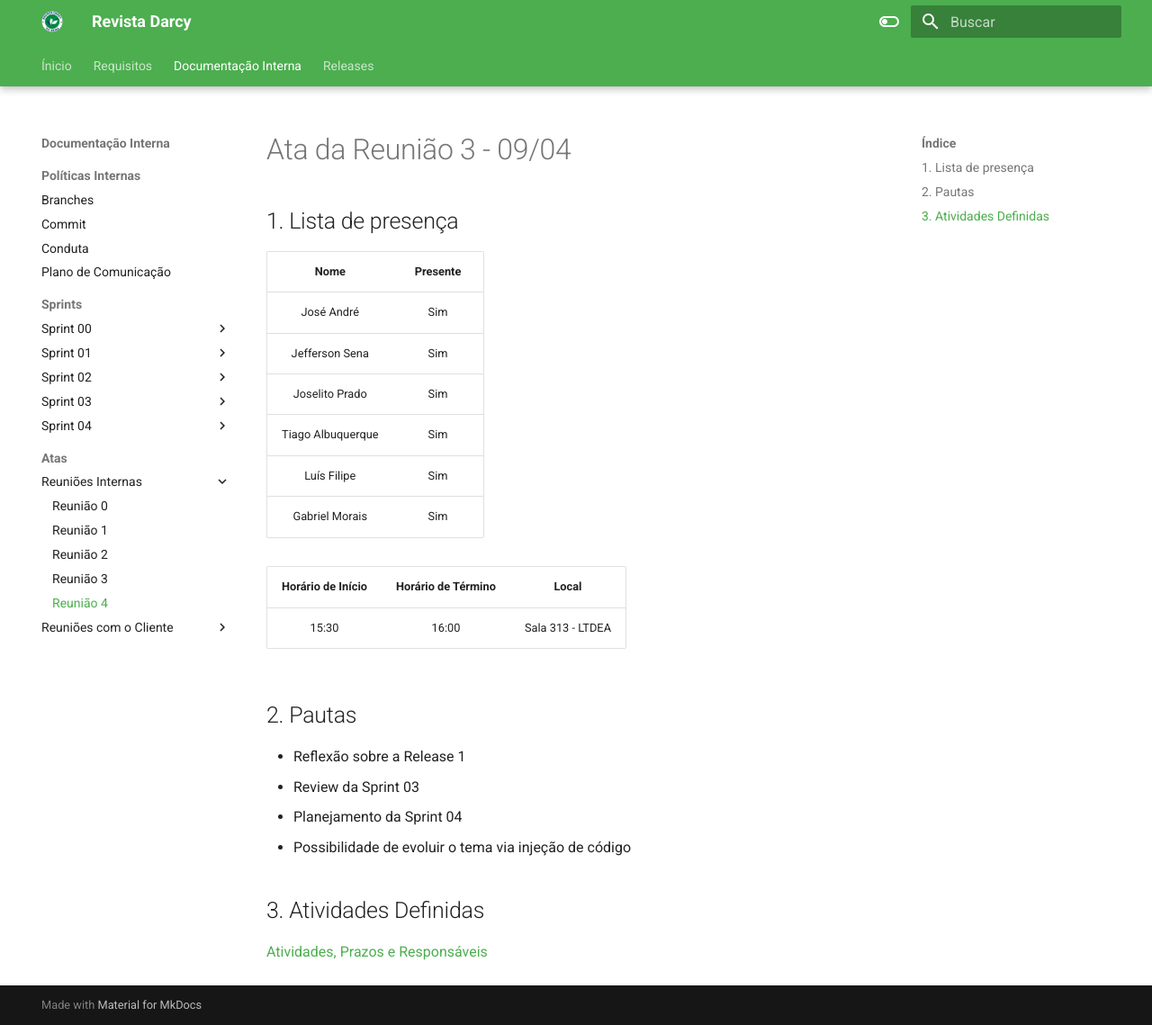
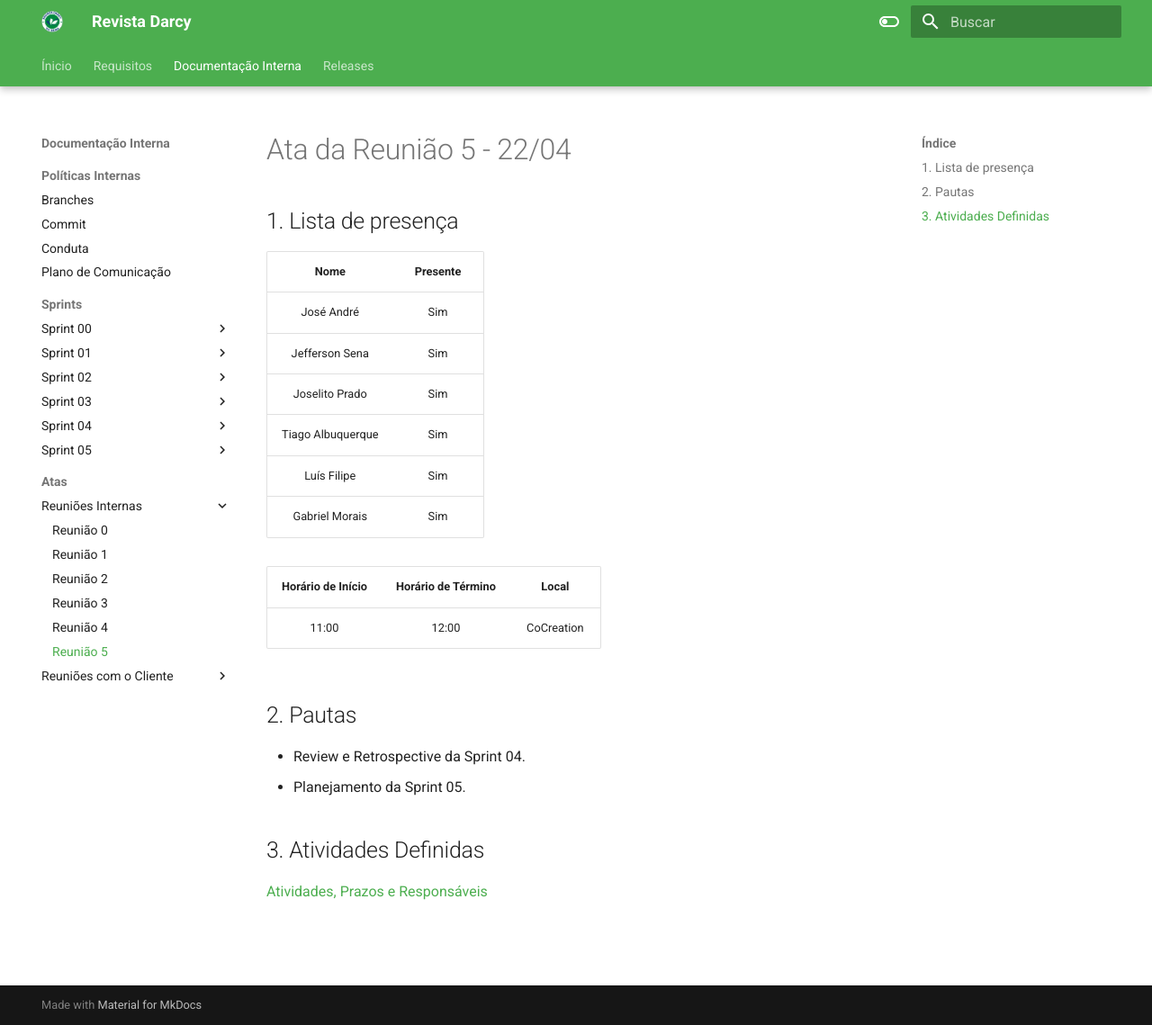
Before and after one commit to ResidenciaTICBrisa/T2G7-Revista-Darcy, an MkDocs documentation site: the page built from docs/atas/equipe/ata05.md, in a window 1280 px wide and 1139 px high. Shown: the whole window at 90% size. Built offline with MkDocs 1.6.1 and Material for MkDocs 9.7.7, drawn with Linux system fonts in a browser that asks for light colours.

Commit message:
:fire: planning da sprint 05 e ata da reuniao 06
Co-authored-by: Tiago1604 <202028973@aluno.unb.br>
Co-authored-by: joselitopradomarques <joselito.prado.marques@gmail.com>
Co-authored-by: luisfilipe3 <luisfilipesva@gmail.com>
Co-authored-by: JeffersonSenaa <jeffersonsena12144@gmail.com>
Co-authored-by: gabriel-moraiss <gabriel.ms1225@gmail.com>

```diff
--- a/docs/atas/equipe/ata04.md
+++ b/docs/atas/equipe/ata05.md
@@ -1,4 +1,4 @@
-# Ata da Reunião 3 - 09/04
+# Ata da Reunião 5 - 22/04
 
 ## 1. Lista de presença
 
@@ -13,15 +13,13 @@
 
 | Horário de Início | Horário de Término | Local |
 |:-----------------:|:------------------:|:-----:|
-| 15:30 | 16:00 | Sala 313 - LTDEA |
+| 11:00 | 12:00 | CoCreation |
 
 ## 2. Pautas
 
-* Reflexão sobre a Release 1
-* Review da Sprint 03
-* Planejamento da Sprint 04
-* Possibilidade de evoluir o tema via injeção de código
+* Review e Retrospective da Sprint 04.
+* Planejamento da Sprint 05.
 
 ## 3. Atividades Definidas
 
-[Atividades, Prazos e Responsáveis](https://residenciaticbrisa.github.io/T2G7-Revista-Darcy/sprints/sprint04/planejamento/)
+[Atividades, Prazos e Responsáveis](https://residenciaticbrisa.github.io/T2G7-Revista-Darcy/sprints/sprint05/planejamento/)
--- a/mkdocs.yml
+++ b/mkdocs.yml
@@ -63,6 +63,9 @@ nav:
       - Sprint 04:
         - Planejamento: sprints/sprint04/planejamento.md
         - Resultados: sprints/sprint04/resultados.md
+      - Sprint 05:
+        - Planejamento: sprints/sprint05/planejamento.md
+        - Resultados: sprints/sprint05/resultados.md
     - Atas:
       - Reuniões Internas:
         - Reunião 0: atas/equipe/ata00.md
@@ -70,11 +73,13 @@ nav:
         - Reunião 2: atas/equipe/ata02.md
         - Reunião 3: atas/equipe/ata03.md
         - Reunião 4: atas/equipe/ata04.md
+        - Reunião 5: atas/equipe/ata05.md
       - Reuniões com o Cliente:
         - Reunião 1: atas/equipe_cliente/ata01.md
         - Reunião 2: atas/equipe_cliente/ata02.md
         - Reunião 3: atas/equipe_cliente/ata03.md
         - Reunião 4: atas/equipe_cliente/ata04.md
         - Reunião 5: atas/equipe_cliente/ata05.md
+        - Reunião 6: atas/equipe_cliente/ata06.md
   - Releases:
     - Release 1: release/release1.md
```
Also changed, not shown: docs/atas/equipe_cliente/ata05.md (+6 -6 lines), docs/atas/equipe_cliente/ata06.md (added, +51 -0 lines), docs/sprints/sprint04/resultados.md (+38 -0 lines), docs/sprints/sprint05/planejamento.md (added, +29 -0 lines), docs/sprints/sprint05/resultados.md (added).
